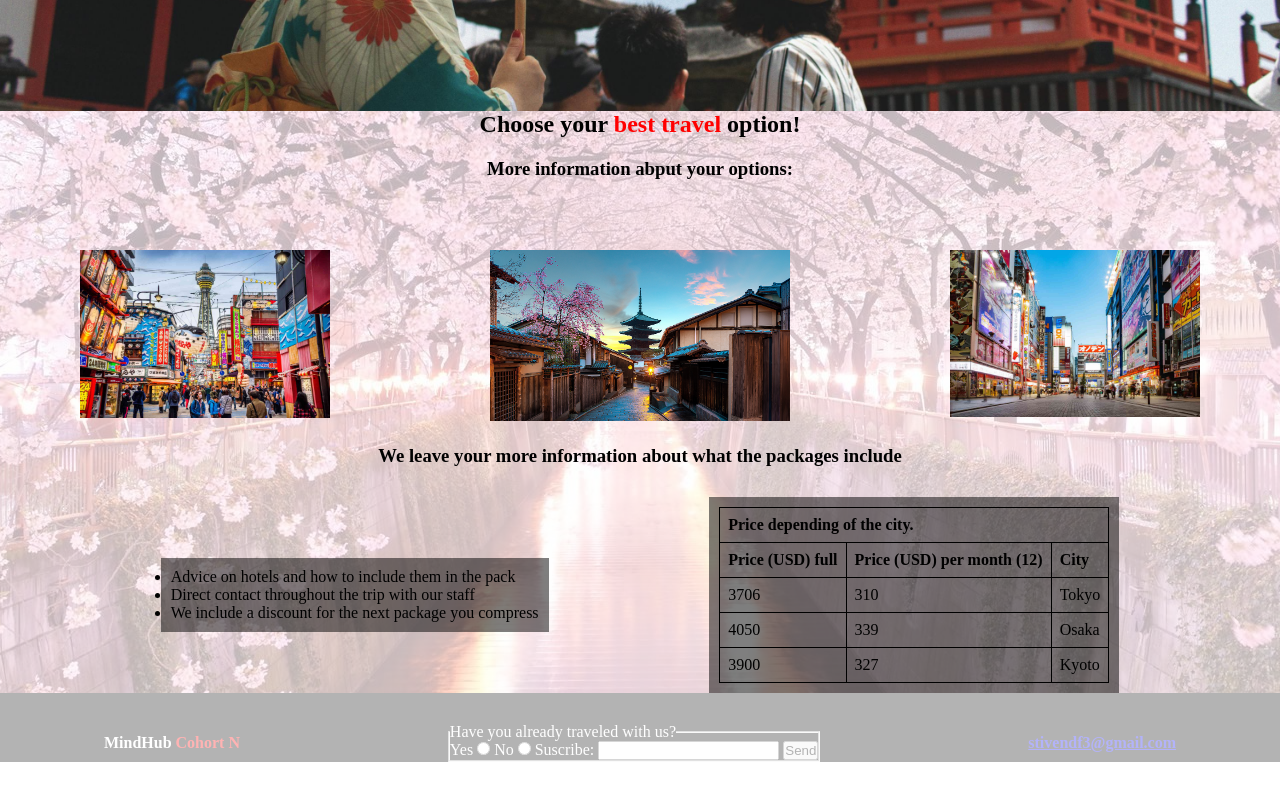
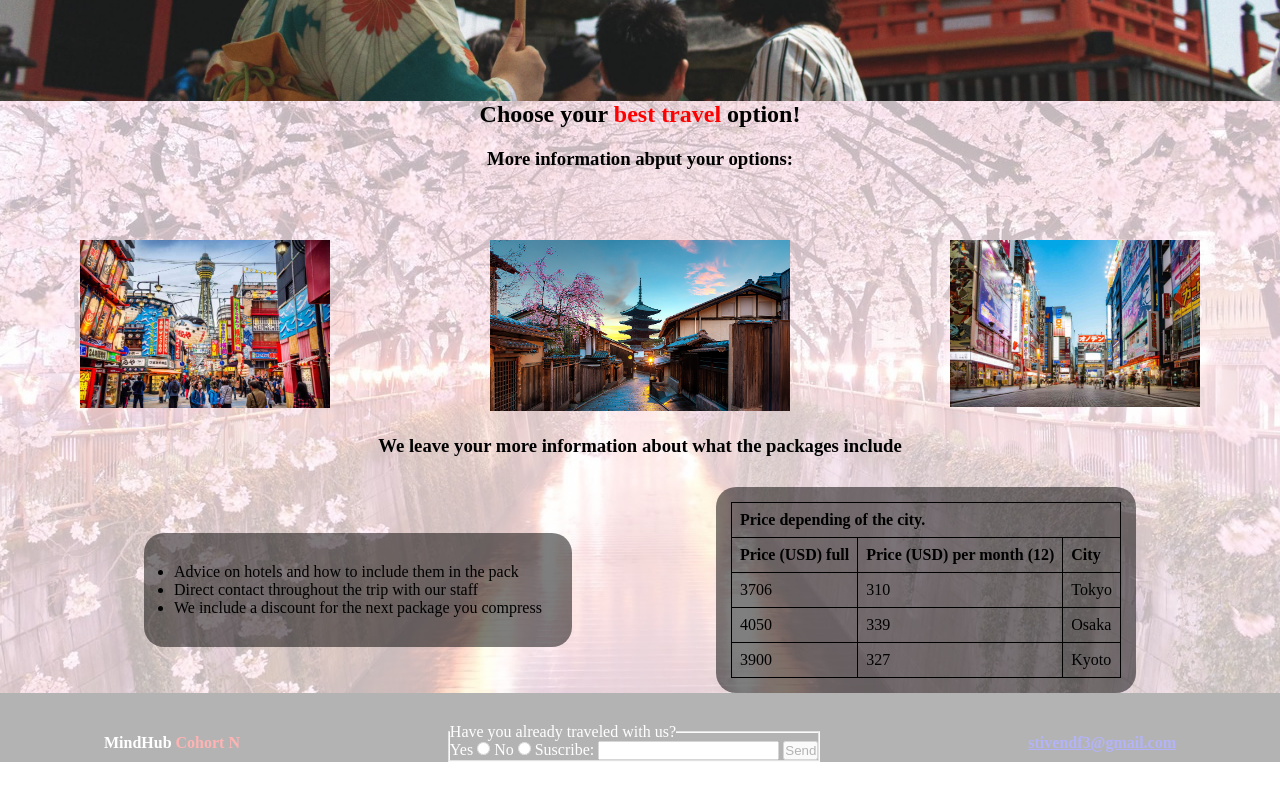
Before and after one commit to JSMolinaca/Checkpoint-MindHub, a plain HTML site: page index.html in a window 1280 px wide. Shown: the part 368-1168 px from the top of the page. Drawn offline with Linux system fonts and the light colour scheme.

Commit message:
Se arregla el bg que se le habia aplicado a la lista

```diff
--- a/css/style.css
+++ b/css/style.css
@@ -123,7 +123,12 @@ span {
 .table,
 .list {
     background-color: rgba(0, 0, 0, .5);
-    padding: 10px;
+    padding: 15px;
+    border-radius: 20px;
+}
+
+.list {
+    padding: 30px;
 }
 
 table {
```
